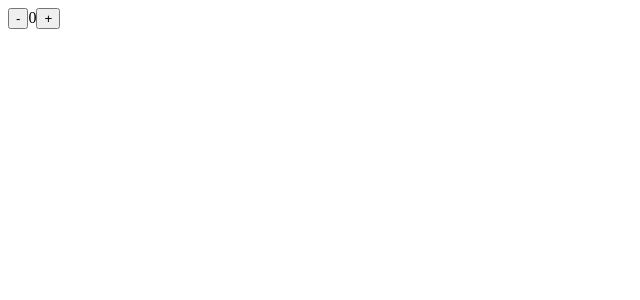
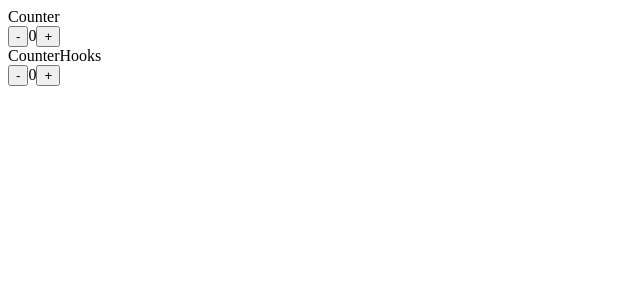
Before and after one commit to JoeCosentino/react-practice, a React (Create React App) app: page / in a window 1280 px wide. Shown: the top 300 px of the page, without its empty margins (0-640 px from the left). Built offline with nearby package versions, Linux system fonts and the light colour scheme.

Commit message:
created counter using class and function as comparison

```diff
--- a/src/App.js
+++ b/src/App.js
@@ -1,12 +1,16 @@
 import React from "react";
+import Counter from './components/Counter'
+import CounterHooks from './components/CounterHooks'
 
 function App() {
+
   return (
-    <div>
-      <button>-</button>
-      <span>0</span>
-      <button>+</button>
-    </div>
+    <>
+      Counter
+      <Counter initialCount={0}></Counter>
+      CounterHooks
+      <CounterHooks initialCount={0}></CounterHooks>
+    </>
   )
 }
 
--- /dev/null
+++ b/src/components/Counter.js
@@ -0,0 +1,27 @@
+import React, { Component } from "react";
+
+export default class Counter extends Component {
+    constructor(props) {
+        super(props)
+
+        this.state = {
+            count: props.initialCount
+        }
+    }
+
+    render() {
+        return (
+            <div>
+                <button onClick={() => this.changeCount(-1)}>-</button>
+                <span>{this.state.count}</span>
+                <button onClick={() => this.changeCount(+1)}>+</button>
+            </div>
+        )
+    }
+
+    changeCount(amount) {
+        this.setState(prevState => {
+            return { count: prevState.count + amount}
+        })
+    }
+}
--- /dev/null
+++ b/src/components/CounterHooks.js
@@ -0,0 +1,15 @@
+import React, { useState } from "react";
+
+function CounterHooks({ initialCount }) {
+    const [count, setCount] = useState(initialCount)
+
+    return (
+        <div>
+                <button onClick={() => setCount(prevCount => prevCount - 1)}>-</button>
+                <span>{count}</span>
+                <button onClick={() => setCount(prevCount => prevCount + 1)}>+</button>
+            </div>
+    )
+}
+
+export default CounterHooks;
```
